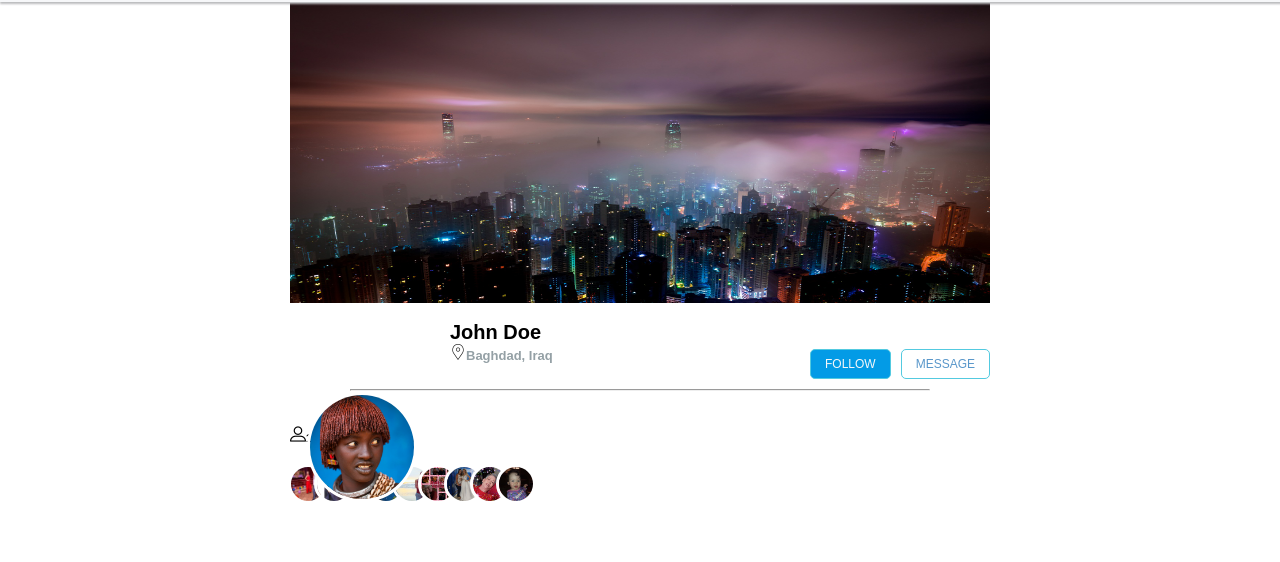
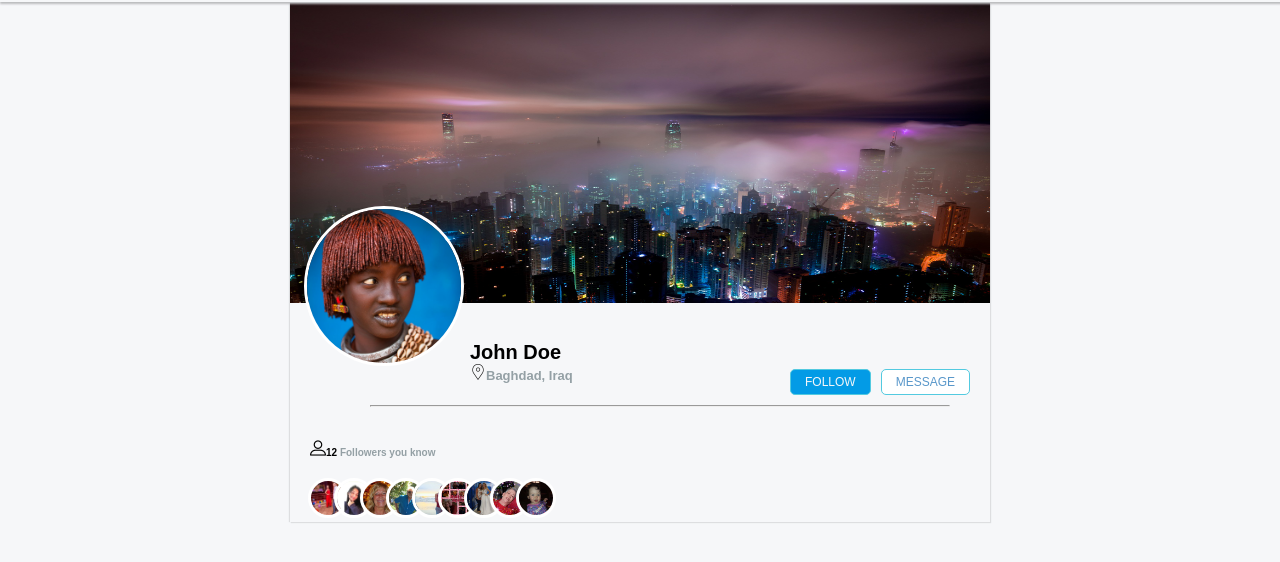
Before and after one commit to xxzozoxx/baghdad-assignment-3, a plain HTML site: page index.html in a window 1280 px wide. Shown: the part 48-610 px from the top of the page. Drawn offline with Linux system fonts and the light colour scheme.

Commit message:
updated profile pic size and added box shadows

```diff
--- a/css/style.css
+++ b/css/style.css
@@ -7,8 +7,9 @@
 
 body{
     width: 100%;
-    height: 100%;
+    height: 960px;
     margin-top: 4%;
+    background: #f6f7f9;
 }
 img[alt="logo"]{
     width: 40px;
@@ -51,6 +52,11 @@ header{
     width: 700px;
     height:100%;
     margin:0 auto;
+    position: relative;
+    box-shadow: 1px 1px 1px 0 #dddee0,-1px 0 1px 0 #dddee0;
+
+
+
 }
 #cover-photo img{
     width: 100%;
@@ -58,13 +64,13 @@ header{
 }
 .profile-pic{
     position: absolute;
-    top:55%;
-    left: 24%;
+    top:39%;
+    left: 2%;
     z-index: 1;
 }
 .profile-pic img{
-    width: 110px;
-    height: 110px;
+    width: 160px;
+    height: 160px;
     border: 3px solid white;
     border-radius: 50%;
 }
@@ -81,6 +87,7 @@ header{
     background: white;
     padding: 7px 14px;
     font-size: 12px;
+    line-height: 10px;
 }
 .interact :first-child{
     background: #039BE6;
@@ -107,7 +114,7 @@ h1{
     content: url('../imgs/location.png');
 
 }
-h3{
+ .people{
     margin-bottom:20px;
     font-size: 10px;
     color: #94A0A5;
@@ -115,7 +122,7 @@ h3{
 b{
     color: black;
 }
-h3::before{
+.people::before{
     content: url('../imgs/people.png');
 }
 .img-array{
@@ -134,3 +141,6 @@ h3::before{
 .wrap{
     margin-top: 5%;
 }
+#info{
+    margin: 20px;
+}
--- a/index.html
+++ b/index.html
@@ -39,7 +39,7 @@
 
                 <hr>
                 <div class="wrap">
-                    <h3><b>12 </b> Followers you know</h3>
+                    <h3 class="people"><b>12 </b> Followers you know</h3>
                     <ul class="img-array">
                         <li><img src="./imgs/f2.jpg"></li>
                         <li><img src="./imgs/f1.jpg"></li>
@@ -55,7 +55,8 @@
             </div>
         </div>
     </main>
-    <footer></footer>
+    <footer>
+    </footer>
 
 </body>
 
```
